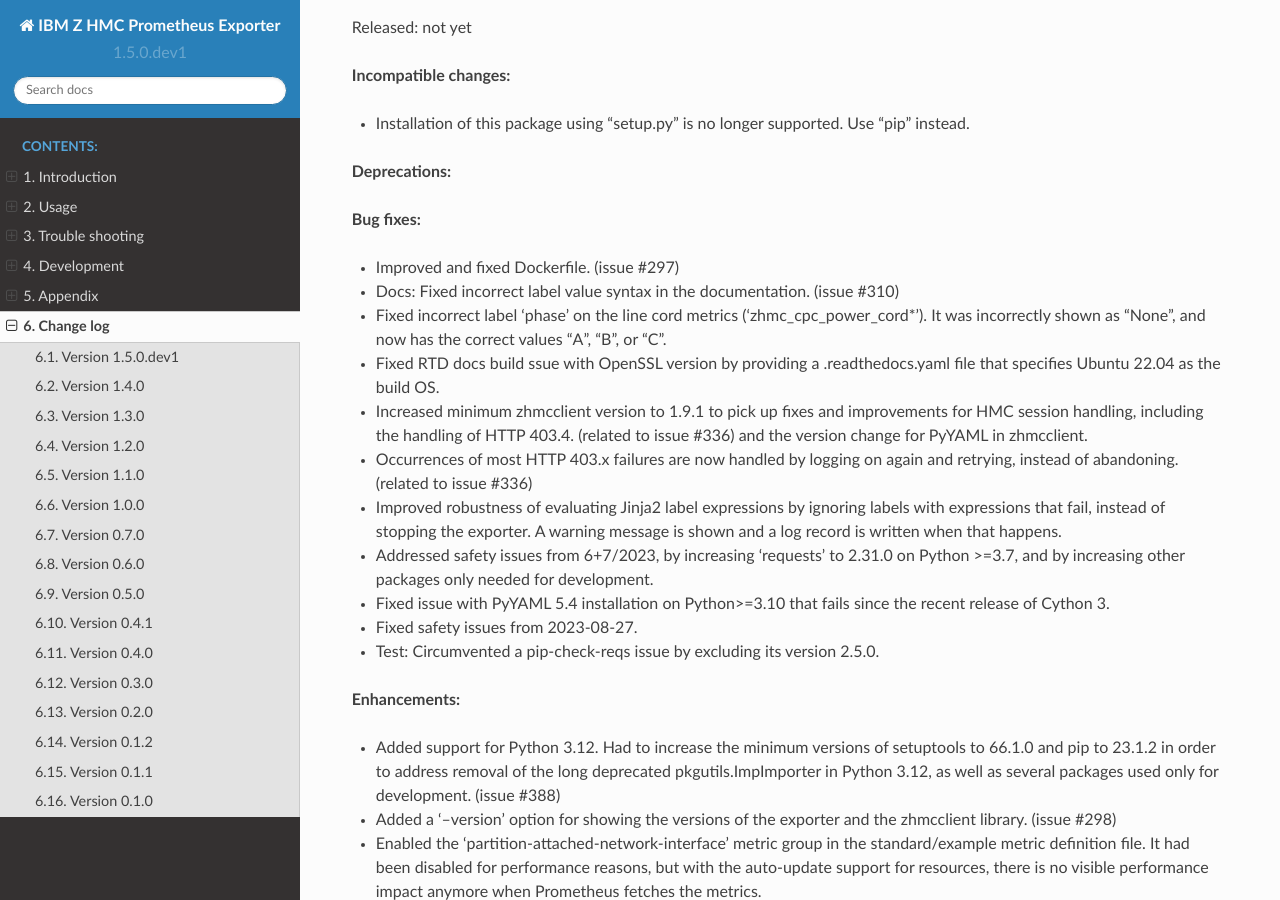
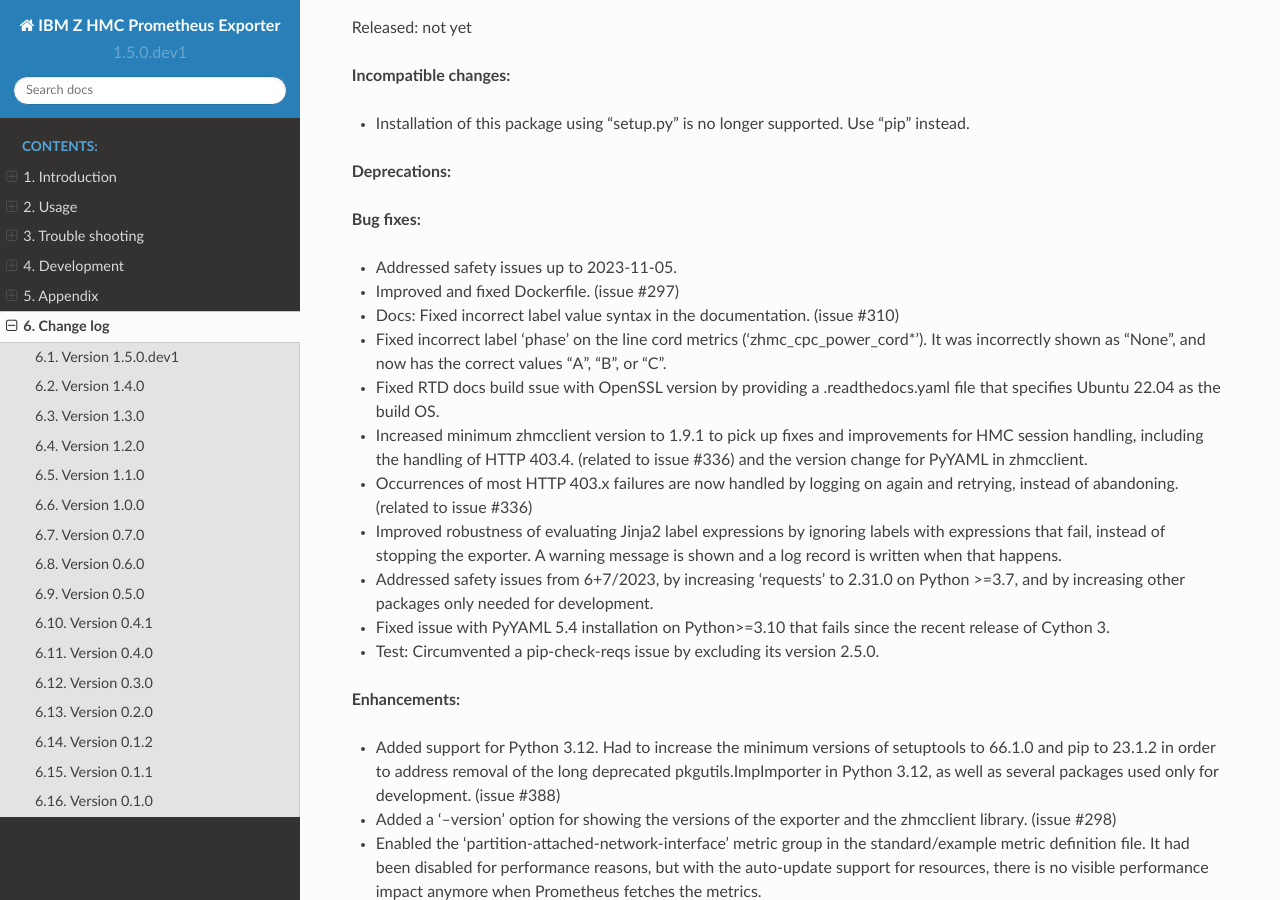
Before and after one commit to zhmcclient/zhmc-prometheus-exporter, a Sphinx documentation site: the page built from docs/changes.rst, in a window 1280 px wide and 900 px high, scrolled down 248 px. Built offline with Sphinx 7.4.7 and the Read the Docs theme 2.0.0, drawn with Linux system fonts in a browser that asks for light colours.

Commit message:
Addressed safety issues up to 2023-11-05
Signed-off-by: Andreas Maier <maiera@de.ibm.com>

```diff
--- a/docs/changes.rst
+++ b/docs/changes.rst
@@ -33,6 +33,8 @@
 
 **Bug fixes:**
 
+* Addressed safety issues up to 2023-11-05.
+
 * Improved and fixed Dockerfile. (issue #297)
 
 * Docs: Fixed incorrect label value syntax in the documentation. (issue #310)
@@ -60,8 +62,6 @@
 
 * Fixed issue with PyYAML 5.4 installation on Python>=3.10 that fails since
   the recent release of Cython 3.
-
-* Fixed safety issues from 2023-08-27.
 
 * Test: Circumvented a pip-check-reqs issue by excluding its version 2.5.0.
 
--- a/minimum-constraints.txt
+++ b/minimum-constraints.txt
@@ -40,7 +40,7 @@
 zhmcclient==1.9.1
 
 prometheus-client==0.9.0
-urllib3==1.26.5
+urllib3==1.26.17
 jsonschema==3.2.0
 six==1.14.0; python_version <= '3.9'
 six==1.16.0; python_version >= '3.10'
--- a/requirements.txt
+++ b/requirements.txt
@@ -10,8 +10,7 @@
 zhmcclient>=1.9.1
 
 prometheus-client>=0.9.0
-urllib3>=1.25.9; python_version <= '3.9'
-urllib3>=1.26.5; python_version >= '3.10'
+urllib3>=1.25.17
 jsonschema>=3.2.0
 Jinja2>=2.11.3
 
```
